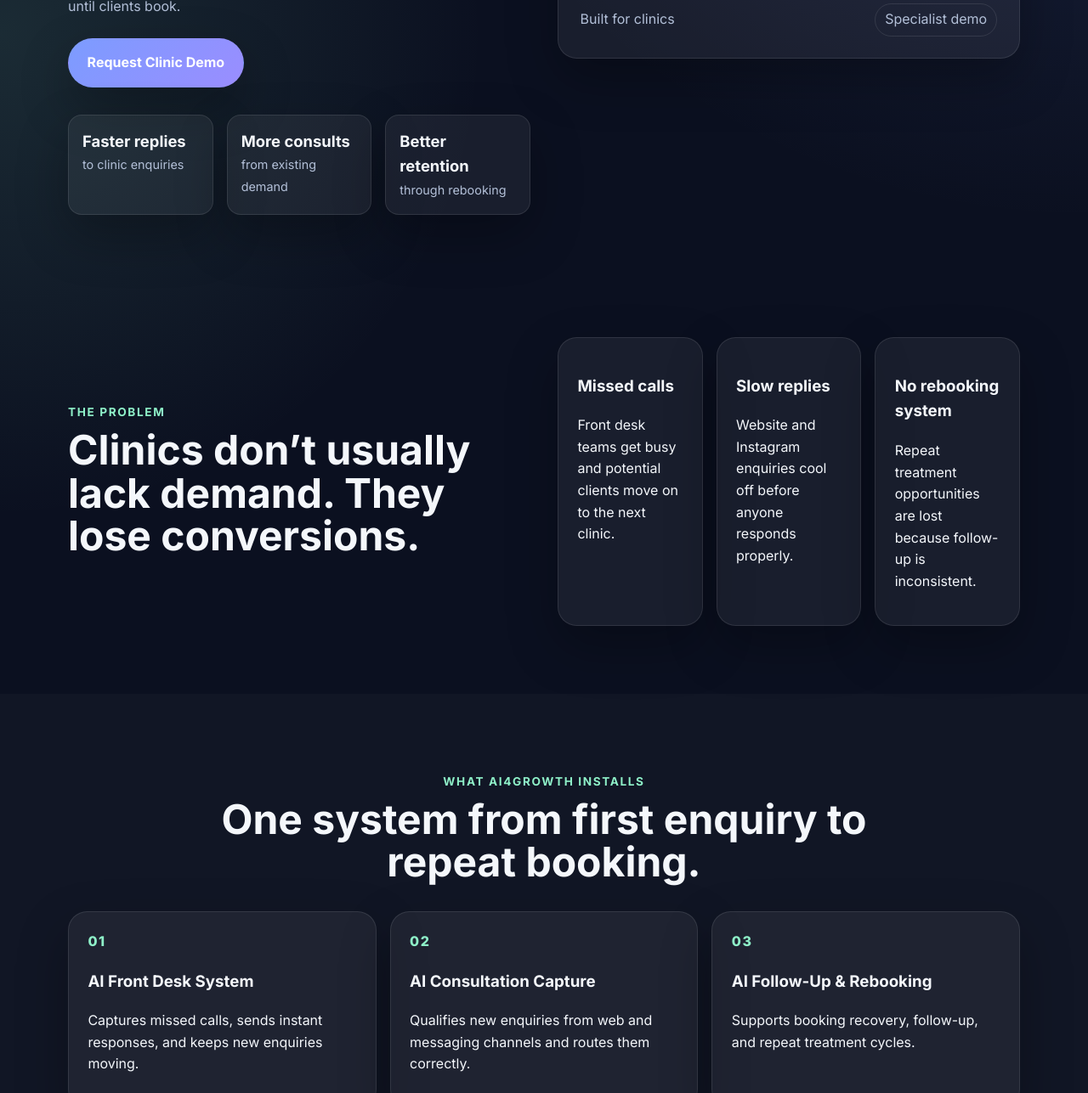
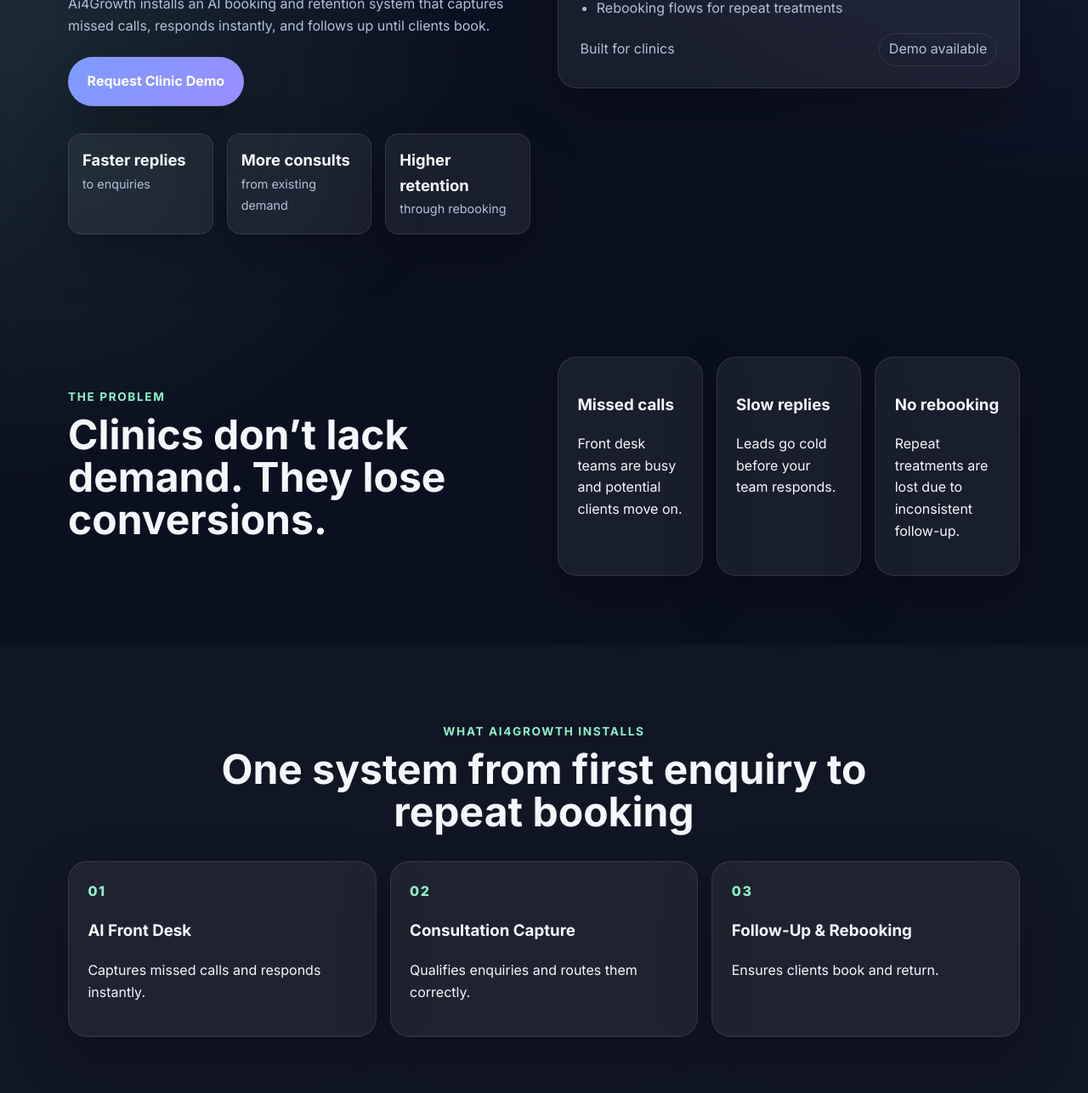
Before and after one commit to 1379-tech/ai4growth, a plain HTML site: page aesthetics.html in a window 1280 px wide. Shown: the part 599-1886 px from the top of the page at 85% size. Drawn offline with Linux system fonts and the light colour scheme.

Commit message:
Update aesthetics.html

```diff
--- a/aesthetics.html
+++ b/aesthetics.html
@@ -12,6 +12,11 @@
 </head>
 
 <body>
+
+<!-- USP BAR -->
+<div class="announcement usp-bar">
+  Capture Every Enquiry | Follow Up Automatically | Convert More Leads Into Revenue
+</div>
 
 <header class="site-header">
   <div class="container nav">
@@ -37,7 +42,7 @@
       <h1>Turn more enquiries into booked consultations.</h1>
 
       <p class="subcopy">
-        Ai4Growth installs an AI booking and retention system for aesthetic clinics that captures missed calls, responds instantly, and follows up until clients book.
+        Ai4Growth installs an AI booking and retention system that captures missed calls, responds instantly, and follows up until clients book.
       </p>
 
       <div class="hero-actions">
@@ -45,15 +50,15 @@
       </div>
 
       <div class="stats">
-        <div><strong>Faster replies</strong><span>to clinic enquiries</span></div>
+        <div><strong>Faster replies</strong><span>to enquiries</span></div>
         <div><strong>More consults</strong><span>from existing demand</span></div>
-        <div><strong>Better retention</strong><span>through rebooking</span></div>
+        <div><strong>Higher retention</strong><span>through rebooking</span></div>
       </div>
     </div>
 
     <div class="hero-card">
       <div class="mini-card-label">Clinic growth system</div>
-      <h3>Built for how aesthetic clinics actually grow</h3>
+      <h3>One system from enquiry to booking</h3>
       <ul>
         <li>Missed call capture with instant SMS response</li>
         <li>Website and Instagram enquiry engagement</li>
@@ -62,7 +67,7 @@
       </ul>
       <div class="hero-card-footer">
         <span>Built for clinics</span>
-        <span class="pill">Specialist demo</span>
+        <span class="pill">Demo available</span>
       </div>
     </div>
 
@@ -73,20 +78,23 @@
   <div class="container section-grid">
     <div>
       <p class="eyebrow">The problem</p>
-      <h2>Clinics don’t usually lack demand. They lose conversions.</h2>
+      <h2>Clinics don’t lack demand. They lose conversions.</h2>
     </div>
+
     <div class="problem-points">
       <div class="info-card">
         <h3>Missed calls</h3>
-        <p>Front desk teams get busy and potential clients move on to the next clinic.</p>
+        <p>Front desk teams are busy and potential clients move on.</p>
       </div>
+
       <div class="info-card">
         <h3>Slow replies</h3>
-        <p>Website and Instagram enquiries cool off before anyone responds properly.</p>
+        <p>Leads go cold before your team responds.</p>
       </div>
+
       <div class="info-card">
-        <h3>No rebooking system</h3>
-        <p>Repeat treatment opportunities are lost because follow-up is inconsistent.</p>
+        <h3>No rebooking</h3>
+        <p>Repeat treatments are lost due to inconsistent follow-up.</p>
       </div>
     </div>
   </div>
@@ -96,24 +104,26 @@
   <div class="container">
     <div class="section-heading center">
       <p class="eyebrow">What Ai4Growth installs</p>
-      <h2>One system from first enquiry to repeat booking.</h2>
+      <h2>One system from first enquiry to repeat booking</h2>
     </div>
 
     <div class="steps">
       <div class="step-card">
         <span class="step-number">01</span>
-        <h3>AI Front Desk System</h3>
-        <p>Captures missed calls, sends instant responses, and keeps new enquiries moving.</p>
+        <h3>AI Front Desk</h3>
+        <p>Captures missed calls and responds instantly.</p>
       </div>
+
       <div class="step-card">
         <span class="step-number">02</span>
-        <h3>AI Consultation Capture</h3>
-        <p>Qualifies new enquiries from web and messaging channels and routes them correctly.</p>
+        <h3>Consultation Capture</h3>
+        <p>Qualifies enquiries and routes them correctly.</p>
       </div>
+
       <div class="step-card">
         <span class="step-number">03</span>
-        <h3>AI Follow-Up & Rebooking</h3>
-        <p>Supports booking recovery, follow-up, and repeat treatment cycles.</p>
+        <h3>Follow-Up & Rebooking</h3>
+        <p>Ensures clients book and return.</p>
       </div>
     </div>
   </div>
@@ -128,7 +138,7 @@
 
     <div class="quote-card">
       <p>
-        “Ai4Growth has been absolutely fantastic and has made such a difference to the clinic with bookings and extra revenue. It really shows what volume of calls and money we were missing before.”
+        “Ai4Growth has been absolutely fantastic and has made such a difference to the clinic with bookings and extra revenue.”
       </p>
       <div class="quote-author">Phillippa — Skin Clinic Owner</div>
     </div>
@@ -140,8 +150,8 @@
 
     <div>
       <p class="eyebrow">Request a clinic demo</p>
-      <h2>See how this would work inside your clinic.</h2>
-      <p class="muted">Submit your details and we’ll show you how the system can support bookings, follow-up, and repeat revenue.</p>
+      <h2>See how this works inside your clinic</h2>
+      <p class="muted">We’ll show you exactly how this applies to your setup.</p>
     </div>
 
     <form name="clinic-demo" method="POST" data-netlify="true" class="waitlist-form">
```
